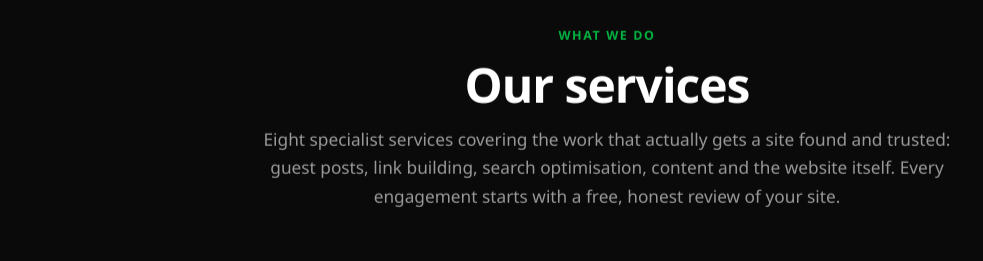
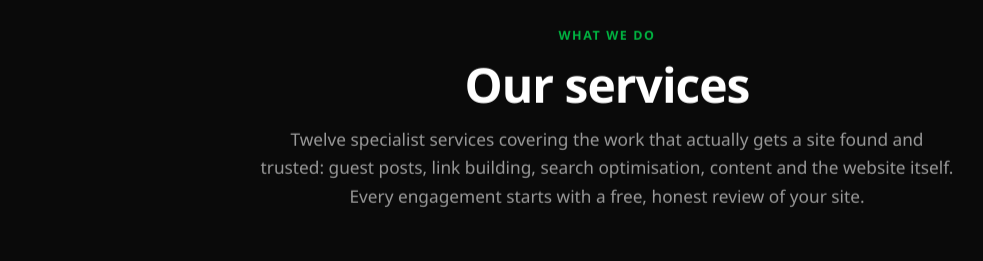
Before and after one commit to khuwalidkhalid-bot/seodilated, a Next.js app: page / in a window 1280 px wide. Shown: the part 3160-3421 px from the top of the page, without its empty margins (33-1016 px from the left). Built offline with nearby package versions, Linux system fonts and the light colour scheme; no server answers; the database is empty.

Commit message:
Update specialist services count to 12

```diff
--- a/app/page.tsx
+++ b/app/page.tsx
@@ -209,7 +209,7 @@ export default function Home() {
               <span className="eyebrow">What We Do</span>
               <h2>Our services</h2>
               <p>
-                Eight specialist services covering the work that actually gets
+                Twelve specialist services covering the work that actually gets
                 a site found and trusted: guest posts, link building, search
                 optimisation, content and the website itself. Every engagement
                 starts with a free, honest review of your site.
```
